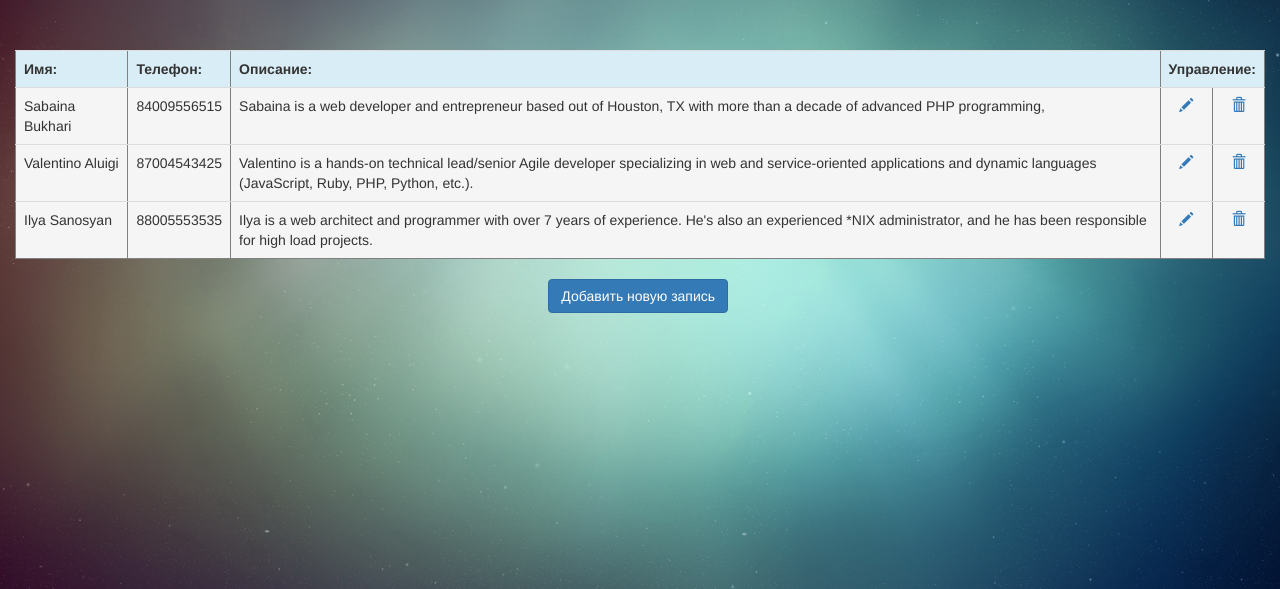
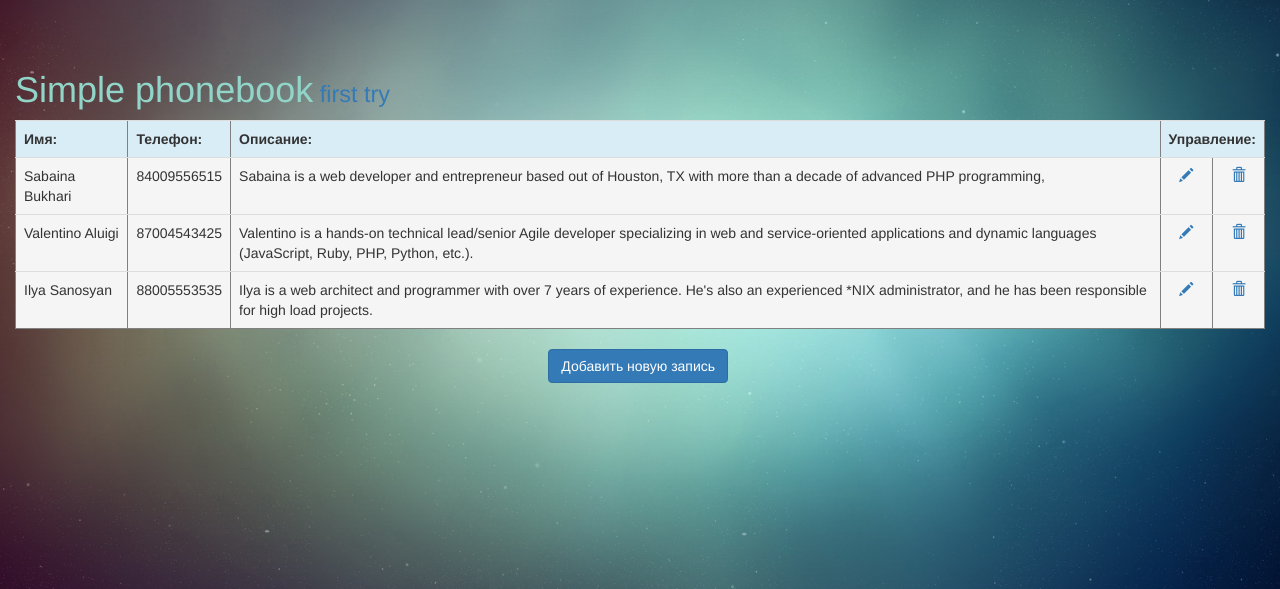
Before and after one commit to PryAl/aventest, a PHP site: page / in a window 1280 px wide. Shown: the top 589 px of the page. Run offline with PHP 8.4, Linux system fonts and the light colour scheme; data comes from the database, SQL or seed files in the repository; some libraries are stand-ins or nearby versions.

```diff
--- a/views/layouts/header.php
+++ b/views/layouts/header.php
@@ -26,5 +26,7 @@
         <script src="https://oss.maxcdn.com/libs/html5shiv/3.7.0/html5shiv.js"></script>
         <script src="https://oss.maxcdn.com/libs/respond.js/1.4.2/respond.min.js"></script>
     <![endif]-->
-
+        <div class="col-md-12">
+        <h1 style="color: #91D5C8">Simple phonebook<small style="color: #337AB7"> first try</small></h1>
+    </div>
 </head>
```
Also changed, not shown: models/Contacts.php (+17 -1 lines).
